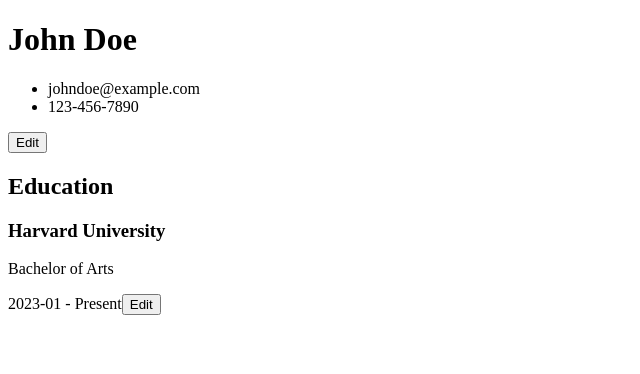
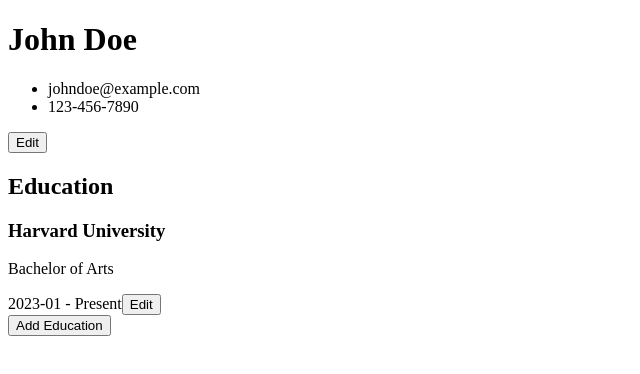
Before and after one commit to dylen400mh/cv-application, a React (Vite) app: page / in a window 1280 px wide. Shown: the top 374 px of the page, without its empty margins (0-640 px from the left). Built offline with nearby package versions, Linux system fonts and the light colour scheme.

Commit message:
Add button to Resume to add an education.

```diff
--- a/src/components/App.jsx
+++ b/src/components/App.jsx
@@ -41,6 +41,14 @@
     setEducationVisible(false);
   };
 
+  const handleEducationAdd = () => {
+    setEducations([
+      ...educations,
+      { school: "", degree: "", startDate: "", endDate: "", id: uuidv4() },
+    ]);
+    setEducationVisible(true);
+  };
+
   // TODO only ensure the one edited education is rendered
 
   return (
@@ -69,6 +77,7 @@
           educations={educations}
           handleGeneralEdit={handleGeneralEdit}
           handleEducationEdit={handleEducationEdit}
+          handleEducationAdd={handleEducationAdd}
         />
       )}
     </>
--- a/src/components/Resume.jsx
+++ b/src/components/Resume.jsx
@@ -7,6 +7,7 @@
   handleGeneralEdit,
   educations,
   handleEducationEdit,
+  handleEducationAdd,
 }) {
   const formatDateString = (startDate, endDate) => {
     return startDate && endDate
@@ -16,6 +17,7 @@
       : "";
   };
 
+  // TODO add button to delete an education
   return (
     <div>
       <GeneralInfoSection
@@ -33,6 +35,7 @@
           />
         );
       })}
+      <button onClick={handleEducationAdd}>Add Education</button>
     </div>
   );
 }
```
